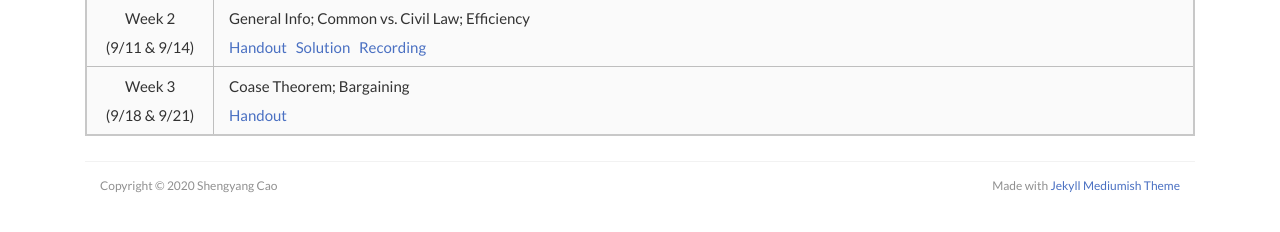
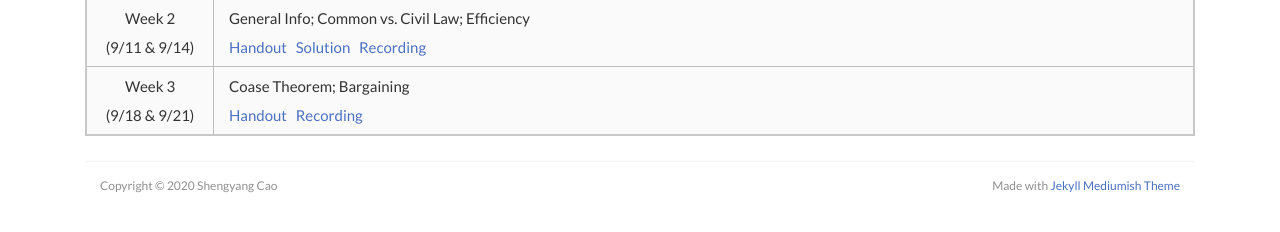
Before and after one commit to scaotravis/scaotravis.github.io, a Jekyll site: the page built from _posts/2020-08-04-teaching-fa-522.md, in a window 1280 px wide and 1218 px high. Shown: the part 983-1215 px from the top of the window. Built offline with Jekyll 4.4.1, drawn with Linux system fonts in a browser that asks for light colours; nearby versions of some CDN libraries; comment, search, counter and statistics services are not loaded.

Commit message:
dis 2: upload recording, update handout typo

```diff
--- a/_posts/2020-08-04-teaching-fa-522.md
+++ b/_posts/2020-08-04-teaching-fa-522.md
@@ -32,4 +32,4 @@
 |:-----------:|	:---------------------------------------------- |
 | Week 1 <br> (9/4 & 9/7) | **NO DISCUSSION** |
 | Week 2 <br> (9/11 & 9/14) | General Info; Common vs. Civil Law; Efficiency <br> [Handout]({{ site.url }}/downloads/teaching/fa20-522/522_fa20_dis-1_handout.pdf) &nbsp; [Solution]({{ site.url }}/downloads/teaching/fa20-522/522_fa20_dis-1_sol.pdf) &nbsp; [Recording](https://us-lti.bbcollab.com/collab/ui/session/playback/load/b9403c970eba4d19a56c214f6838e50a) |
-| Week 3 <br> (9/18 & 9/21) | Coase Theorem; Bargaining <br> [Handout]({{ site.url }}/downloads/teaching/fa20-522/522_fa20_dis-2_handout.pdf)|
+| Week 3 <br> (9/18 & 9/21) | Coase Theorem; Bargaining <br> [Handout]({{ site.url }}/downloads/teaching/fa20-522/522_fa20_dis-2_handout.pdf) &nbsp; [Recording](https://us-lti.bbcollab.com/recording/372c8b0fd03941799bf87a942f1618d5)|
```
Also changed, not shown: 6 other files.
